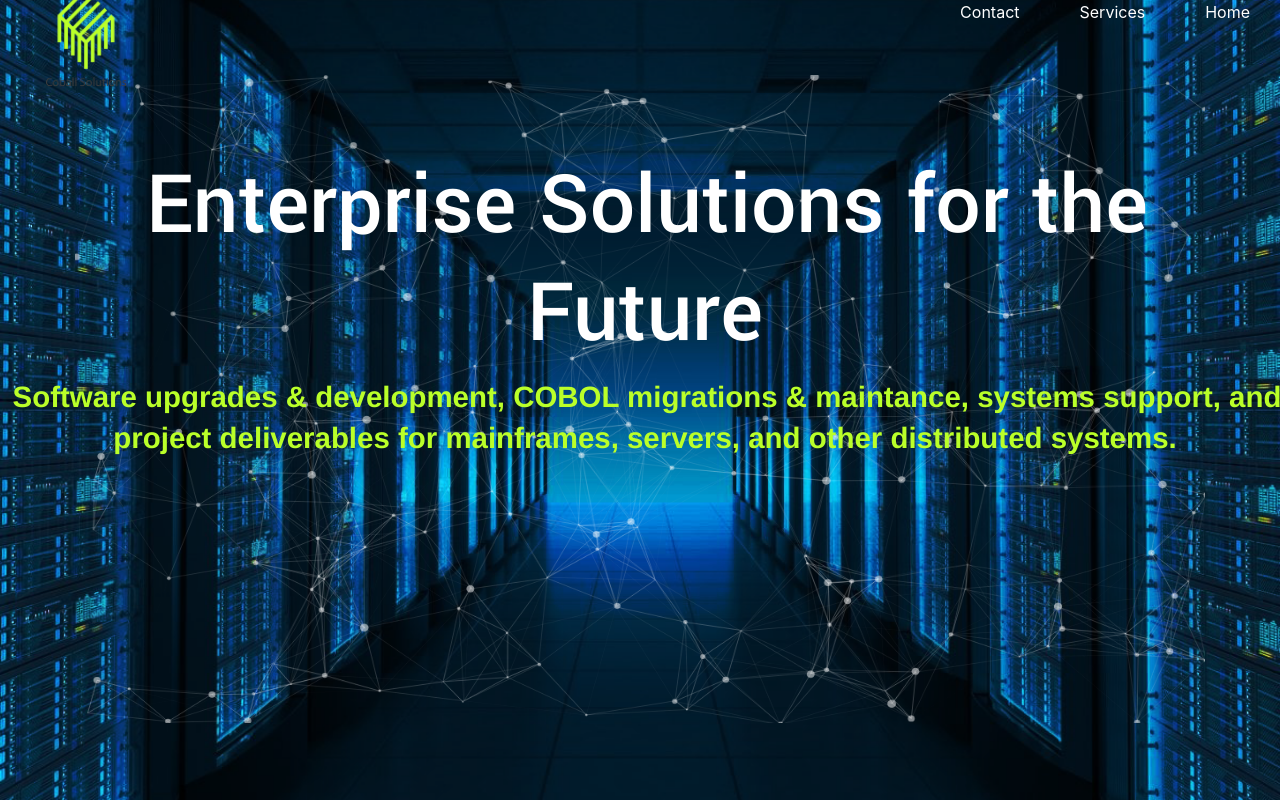
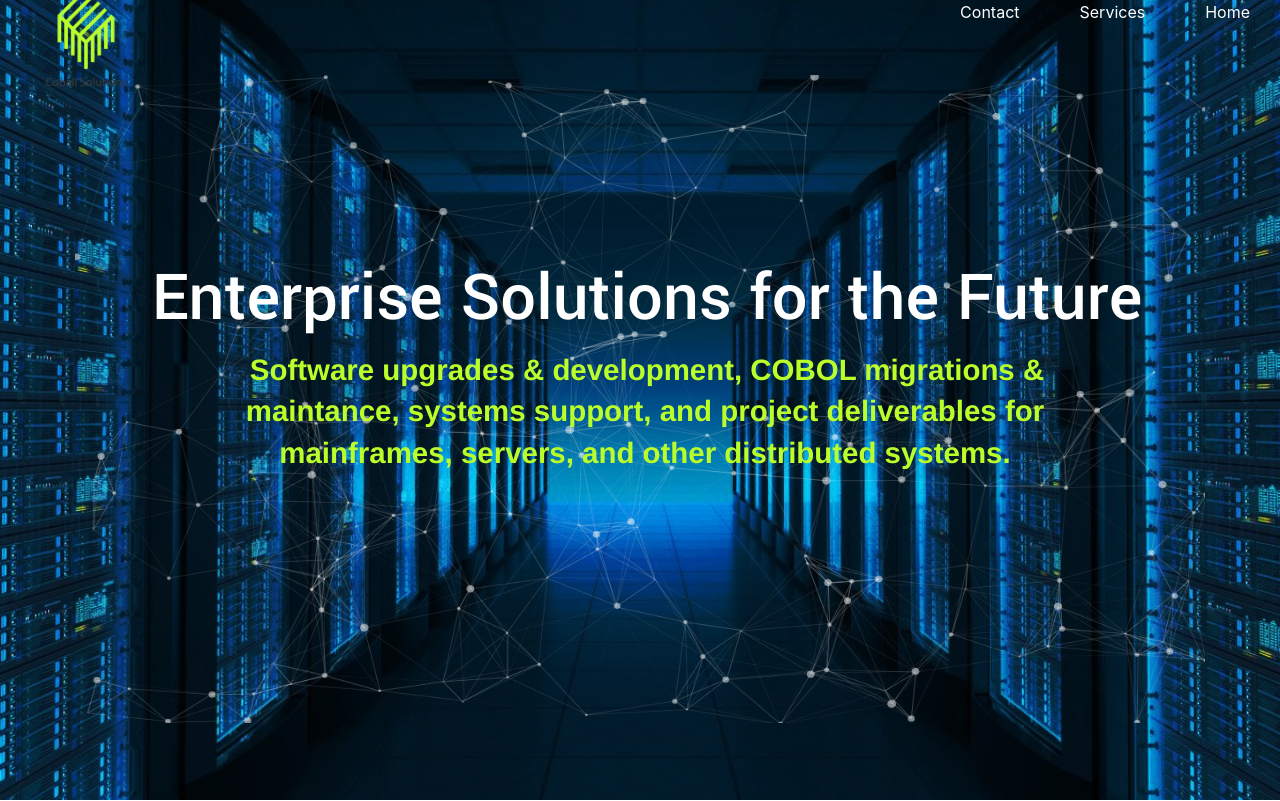
Before and after one commit to Ryangendel/coball, a Flask app: page / in a window 1280 px wide. Shown: the top 801 px of the page. Run offline with Flask 2, Linux system fonts and the light colour scheme; some libraries are stand-ins or nearby versions.

Commit message:
fixing kerning and lime letters

```diff
--- a/static/css/style.css
+++ b/static/css/style.css
@@ -165,10 +165,10 @@ canvas.particles-js-canvas-el{
 
 .mainContent{
   color:white;
-  font-size: 7em;
+  font-size: 5.5em;
   font-family: 'Yantramanav', sans-serif;
   text-align: center;
-  /* margin-top:14% */
+  margin-top:10%
 }
 
 .box1{
--- a/templates/index.html
+++ b/templates/index.html
@@ -59,7 +59,8 @@
           </div>
         </div>
         <div class="row">
-          <p id="introText1">Software upgrades & development, COBOL migrations & maintance, systems support, and project deliverables for mainframes, servers, and other distributed systems.</p>
+
+          <p class="col-lg-8 colCentered" id="introText1">Software upgrades & development, COBOL migrations & maintance, systems support, and project deliverables for mainframes, servers, and other distributed systems.</p>
           <!-- <div class="col-lg-8 col-sm-12 colCentered landingpageContent">
             <p>Critical legacy systems can be expensive to maintain. They can require IT resources that are expensive and lack horizontal compatibility across the enterprise stack.</p>
             <p>Some systems are to important to retire and the cost of replacement may not make business sense. Contrarily, an antiquated processing system may need to be migrated to a newer technology.</p>
```
